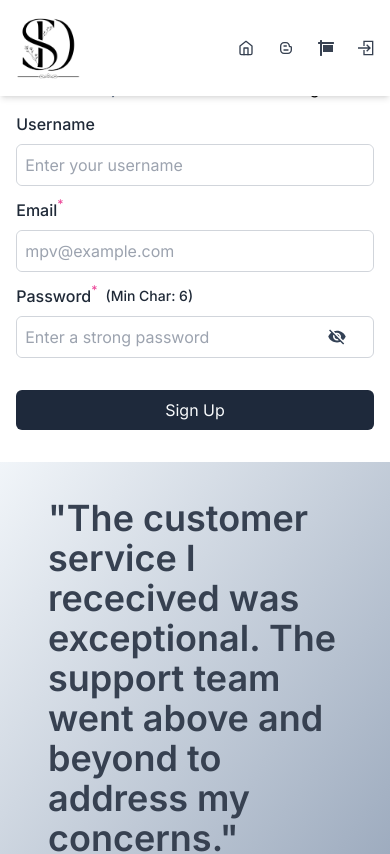
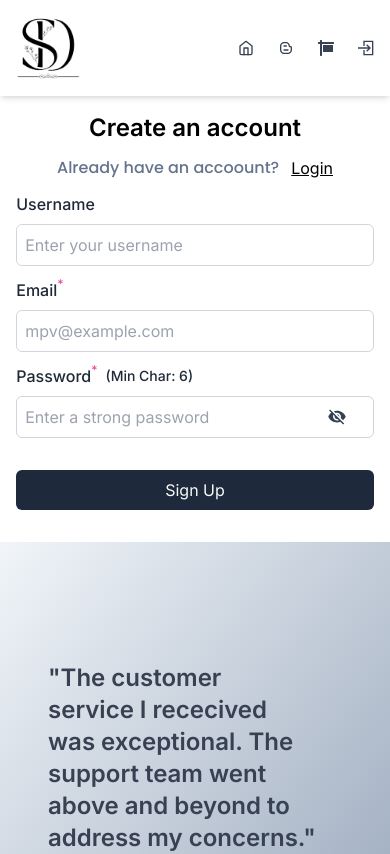
Before and after one commit to KanadShee-18/ScriptLab, a React (Vite) app in the folder frontend/: page /signup in a window 390 px wide. Shown: the top 854 px of the page. Built offline with nearby package versions, Linux system fonts and the light colour scheme; no server answers; a web font is replaced by a local one.

Commit message:
Added all files for frontend pages

```diff
--- a/frontend/src/components/Quote.tsx
+++ b/frontend/src/components/Quote.tsx
@@ -8,7 +8,7 @@ const Quote = ({ text, authorName, position }: Props) => {
   return (
     <div className="flex items-center justify-center min-w-full p-4 md:min-h-screen min-h-[500px] bg-gradient-to-br from-slate-100 to-slate-400">
       <div className="w-full h-full px-8 lg:px-24 xl:px-32">
-        <p className="text-4xl font-semibold text-gray-700 break-words text-balance">
+        <p className="text-2xl font-semibold text-gray-700 break-words md:text-4xl text-balance">
           "{text}"
         </p>
         {authorName && (
--- a/frontend/src/pages/Signin.tsx
+++ b/frontend/src/pages/Signin.tsx
@@ -50,7 +50,7 @@ const Signin = () => {
       <HomeNav />
       <div className="grid w-full min-h-screen place-items-center">
         <div className="flex flex-col items-center md:flex-row">
-          <div className="w-full mt-8 md:w-1/2 md:mt-0">
+          <div className="w-full mt-24 md:w-1/2 md:mt-0">
             <Quote
               text={quoteText2}
               authorName="Arianna Huffington"
--- a/frontend/src/pages/Signup.tsx
+++ b/frontend/src/pages/Signup.tsx
@@ -52,7 +52,7 @@ const Signup = () => {
       <HomeNav/>
     <div className="grid w-full h-fit place-items-center">
       <div className="flex flex-col items-center md:flex-row">
-        <div className="grid w-full mt-8 signUpBG md:w-1/2 md:mt-0 place-items-center">
+        <div className="grid w-full mt-28 signUpBG md:w-1/2 md:mt-0 place-items-center">
           <div className="w-full max-w-[400px] md:max-w-[500px]">
             <AuthHeading authHeading="Create an account" />
             <div className="flex gap-x-2">
```
